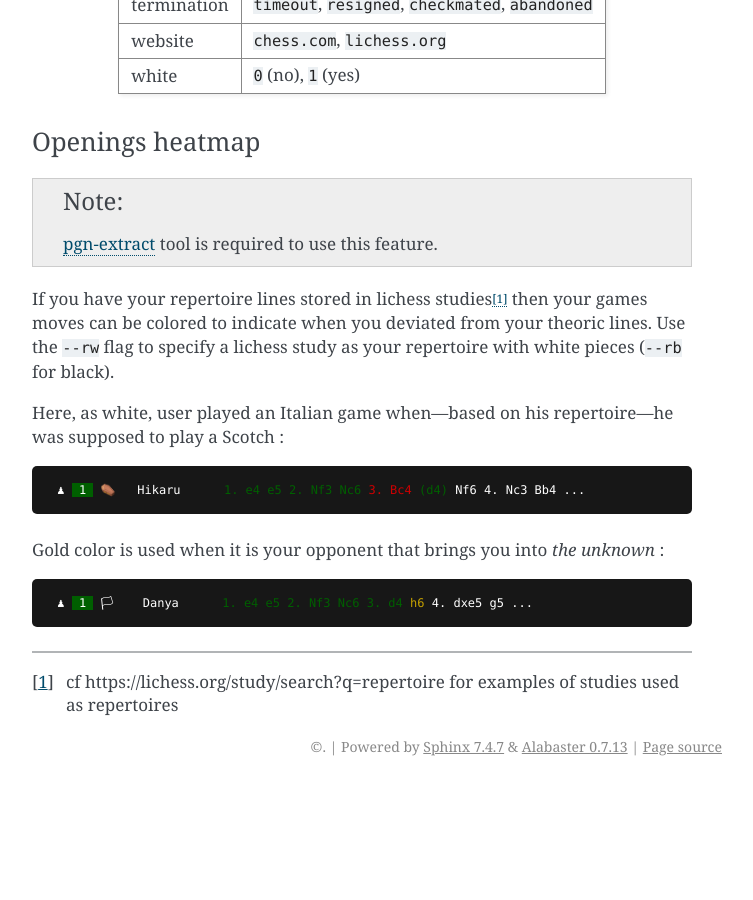
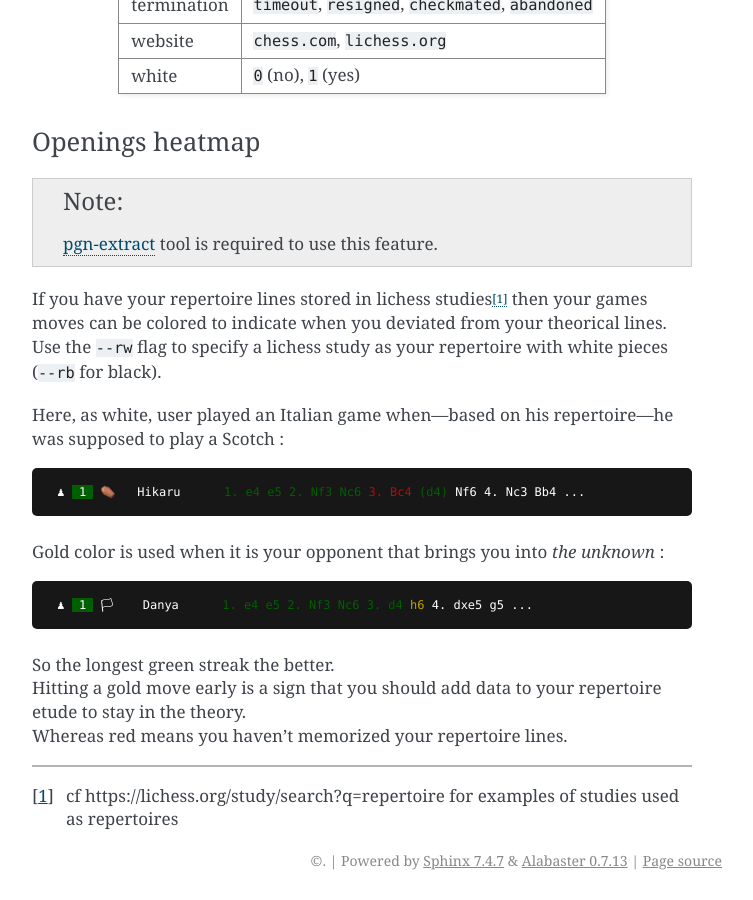
Before and after one commit to Kraymer/pawnhub, a Sphinx documentation site: the page built from docs/index.md, in a window 1280 px wide and 900 px high, scrolled down 1604 px. Shown: the whole window, without its empty margins (388-1141 px from the left). Built offline with Sphinx 7.4.7, drawn with Linux system fonts in a browser that asks for light colours; before the commit the page ends 2390 px from its top, so only the background shows below that.

Commit message:
Update index.md

````diff
--- a/docs/index.md
+++ b/docs/index.md
@@ -69,13 +69,11 @@ Below the existing fields and enumeration of their possible values :
 ```
 
 If you have your repertoire lines stored in lichess studies[^lichess-study] then your games moves can be colored to indicate when you deviated from your
-theoric lines.
+theorical lines.
 Use the `--rw` flag to specify a lichess study as your repertoire with white pieces
 (`--rb` for black).
 
-
 Here, as white, user played an Italian game when—based on his repertoire—he was supposed to play a Scotch :
-
 
 <div class="term-container"> ♟ <span style="background-color: #005F00;"> 1 </span> ⚰️   Hikaru      <span style="color: #005F00;">1. e4 e5 2. Nf3 Nc6 </span><span style="color: #CC0002;">3. Bc4</span><span style="color: #005F00;"> (d4)</span> Nf6 4. Nc3 Bb4 ...</div>
 
@@ -84,6 +82,9 @@ Gold color is used when it is your opponent that brings you into _the unknown_ :
 
 <div class="term-container"> ♟ <span style="background-color: #005F00;"> 1 </span> 🏳    Danya      <span style="color: #005F00;">1. e4 e5 2. Nf3 Nc6 3. d4</span></span> <span style="color: #C4A000;">h6</span> 4. dxe5 g5 ...</div>
 
+So the longest green streak the better.
+Hitting a gold move early is a sign that you should add data to your repertoire etude to stay in the theory.
+Whereas red means you haven't memorized your repertoire lines.
 
 
 [^lichess-study]: cf https://lichess.org/study/search?q=repertoire for examples of studies used as repertoires
````
